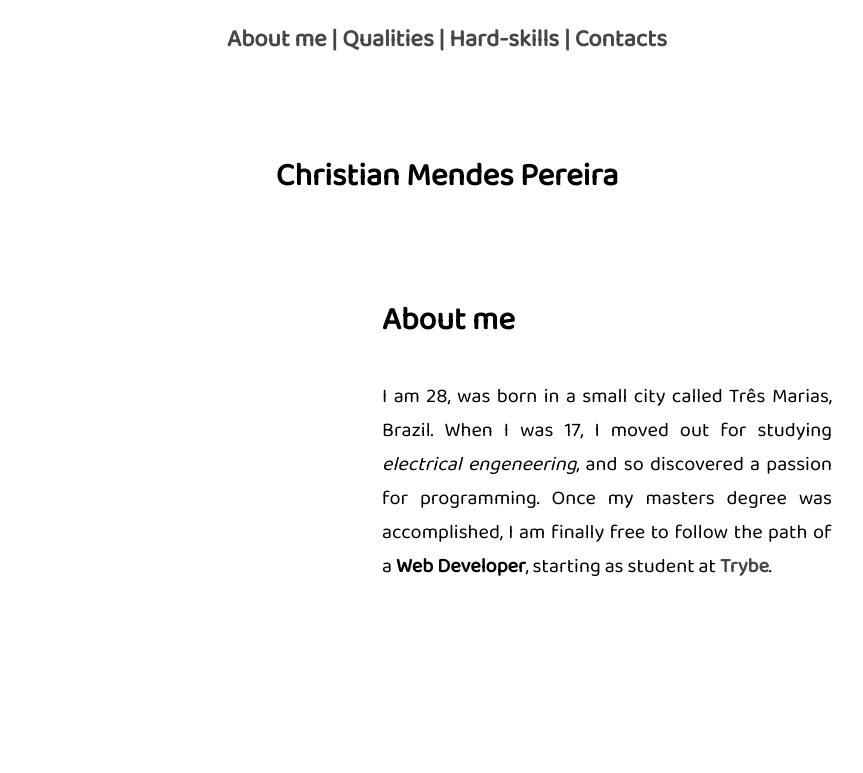
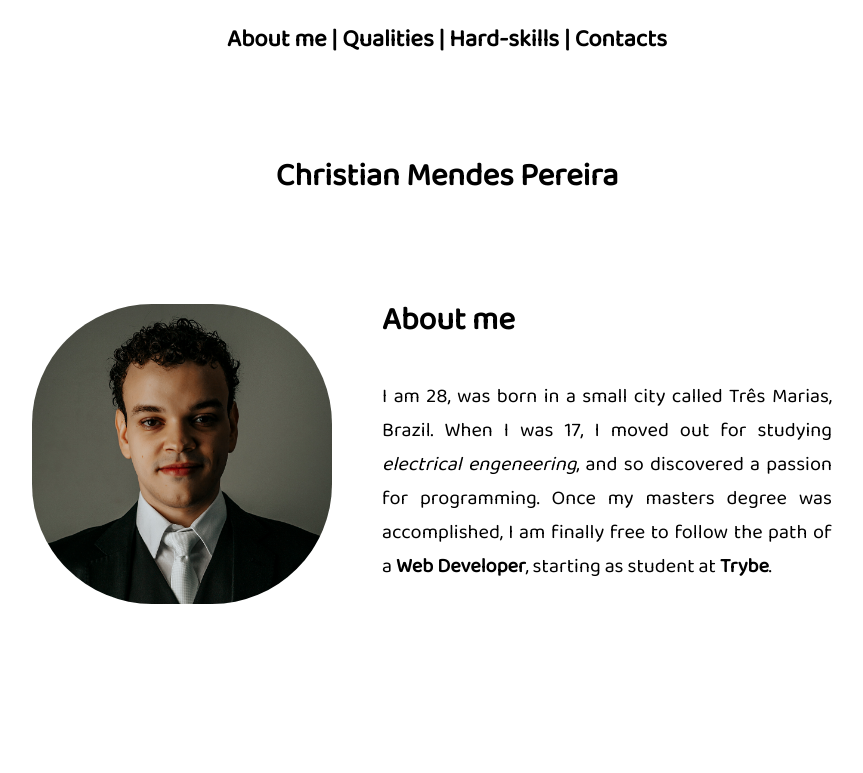
Before and after one commit to mpchristian/mpchristian.github.io, a plain HTML site: page index.html in a window 1280 px wide. Shown: the top 773 px of the page, without its empty margins (193-1056 px from the left). Drawn offline with Linux system fonts and the light colour scheme.

Commit message:
Correcting photo

```diff
--- a/index.html
+++ b/index.html
@@ -28,9 +28,13 @@
 
         </div>
 
+        <div id="aboutme-photo">
+
+            <img class="photo" src="profile2.jpg" alt="Christian Mendes Pereira about to get married" width="300px">
+
+        </div>
+
     </div>
-
-    <!-- <img class="photo" src="profile2.jpg" alt="Christian Mendes Pereira about to get married" width="300px"> -->
 
     <!-- ---------------------------------------------- -->
 
@@ -90,7 +94,7 @@
         <h3 id="contacts-title">Contacts</h3>
 
         <div id="github">
-            <a href="https://github.com/mpchristian" target="_blank"><img src="https://marcas-logos.net/wp-content/uploads/2020/03/GITHUB-LOGO-600x338.png" alt="Github" width="100px"></a>
+            <a href="https://github.com/mpchristian" target="_blank"><img src="https://cdn-icons-png.flaticon.com/512/25/25231.png" alt="Github" width="50px"></a>
         </div>
 
         <div id="linkedin">
--- a/style.css
+++ b/style.css
@@ -1,8 +1,7 @@
 @import url('https://fonts.googleapis.com/css2?family=Baloo+Da+2&family=Gloria+Hallelujah&display=swap');
 
 body {
-    background: white;
-    color:  black;
+    color: black;
     text-align: justify;
     font-family: 'Baloo Da 2';
 }
@@ -14,7 +13,8 @@ h1 {
 
 h2 {
     font-size: 1.5em;
-    color: rgb(70, 70, 70);
+    /* color: rgb(70, 70, 70); */
+    color: black;
     text-align: center;
 }
 
@@ -24,7 +24,8 @@ h3 {
 
 a {
     text-decoration: none;
-    color: rgb(70, 70, 70);;
+    /* color: rgb(70, 70, 70); */
+    color: black;
 }
 
 p, ul {
@@ -33,7 +34,7 @@ p, ul {
 
 .photo {
     border-radius: 40%;
-    left: 500px;
+    border-collapse: collapse;
 }
 
 /* <!-- ---------------------------------------------- --> */
@@ -52,6 +53,16 @@ p, ul {
     left: 160px;
 }
 
+#aboutme-photo {
+    /* border: 3px solid red; */
+    position: relative;
+    right: 190px;
+    bottom: 300px;
+}
+li:hover {
+    background-color: black;
+    color: white;
+}
 
 /* <!-- ---------------------------------------------- --> */
 
@@ -80,6 +91,7 @@ p, ul {
     height: 450px;
     display: table;
     margin: 0 auto;
+    padding-bottom: 0px;
 }
 
 #skills-title {
```
